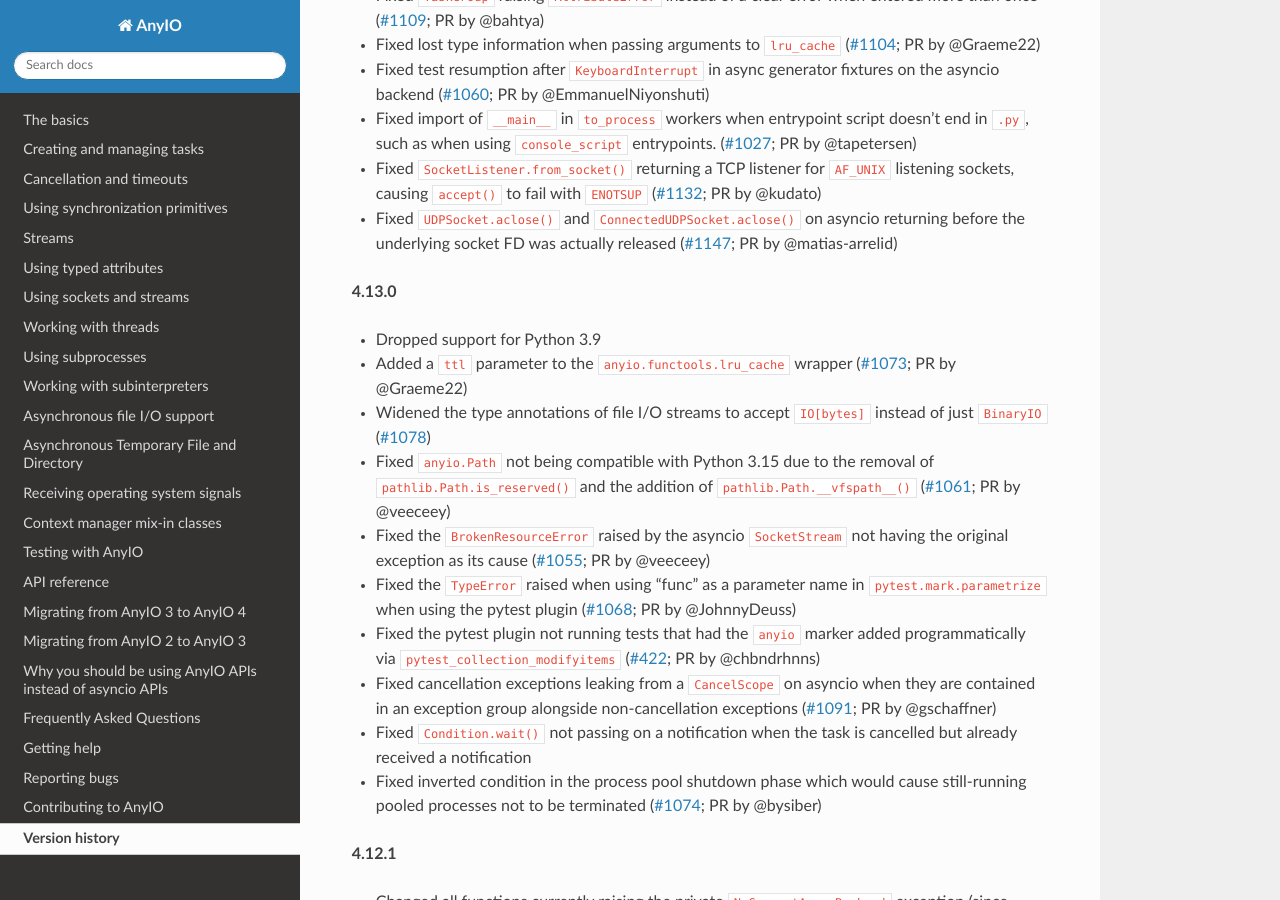
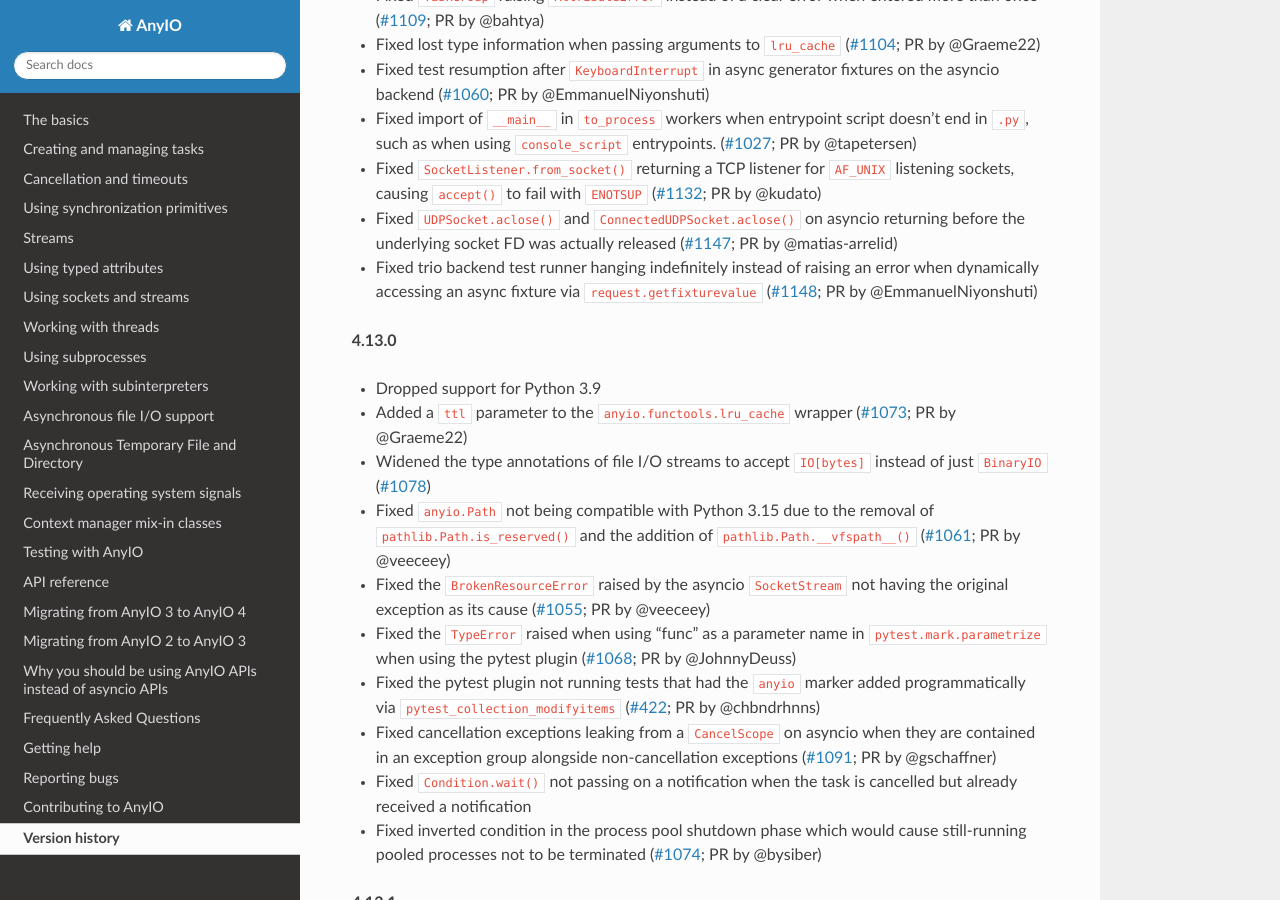
Before and after one commit to agronholm/anyio, a Sphinx documentation site: the page built from docs/versionhistory.rst, in a window 1280 px wide and 900 px high, scrolled down 640 px. Built offline with Sphinx 7.4.7 and the Read the Docs theme 3.1.0, drawn with Linux system fonts in a browser that asks for light colours; the version number could not be read and is left out.

Commit message:
update versionhistory.rst

```diff
--- a/docs/versionhistory.rst
+++ b/docs/versionhistory.rst
@@ -44,6 +44,9 @@ This library adheres to `Semantic Versioning 2.0 <http://semver.org/>`_.
 - Fixed ``UDPSocket.aclose()`` and ``ConnectedUDPSocket.aclose()`` on asyncio returning
   before the underlying socket FD was actually released
   (`#1147 <https://github.com/agronholm/anyio/pull/1147>`_; PR by @matias-arrelid)
+- Fixed trio backend test runner hanging indefinitely instead of raising an error
+  when dynamically accessing an async fixture via ``request.getfixturevalue``
+  (`#1148 <https://github.com/agronholm/anyio/issues/1148>`_; PR by @EmmanuelNiyonshuti)
 
 **4.13.0**
 
```
